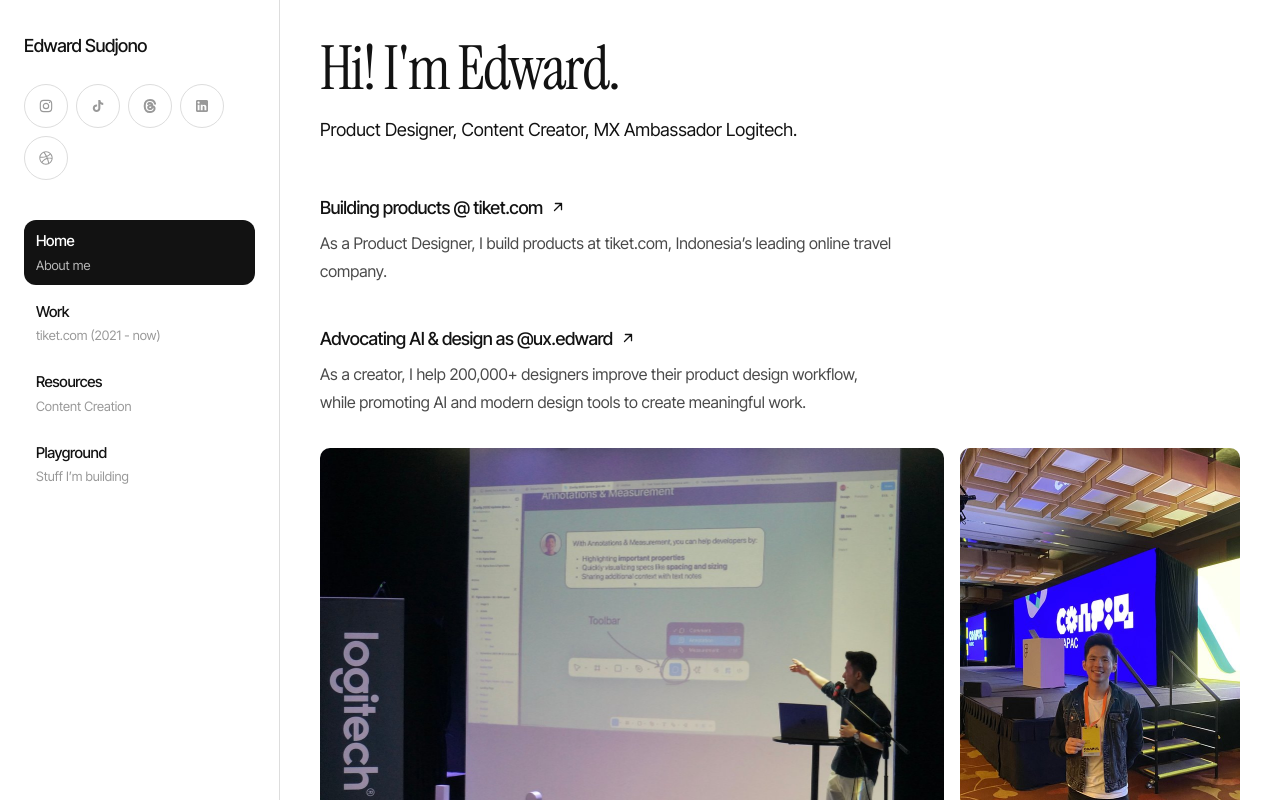
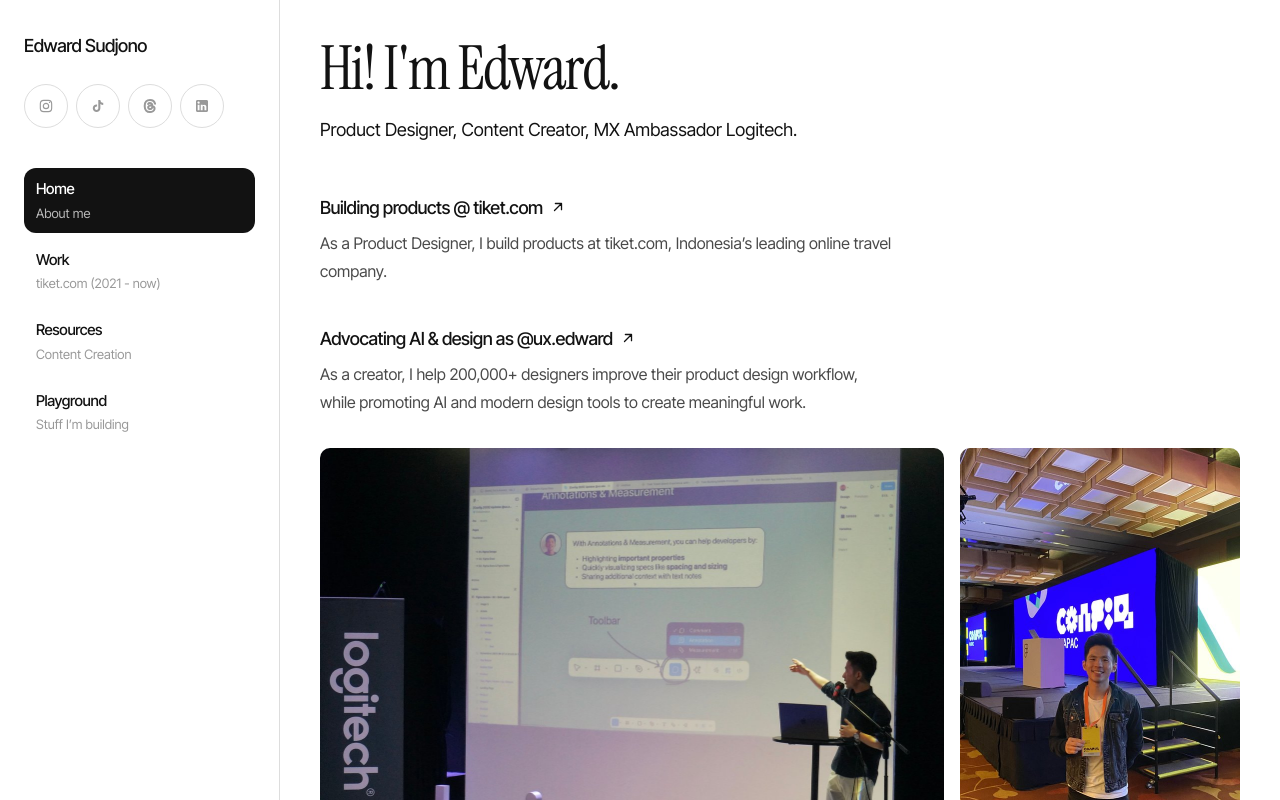
Before and after one commit to uxedward/portfolio, a Next.js app: page / in a window 1280 px wide. Shown: the top 800 px of the page. Built offline with nearby package versions, Linux system fonts and the light colour scheme.

Commit message:
Remove Dribbble from the sidebar social icons
Keep the Dribbble work card; drop the navbar and mobile-menu icon.

Co-authored-by: uxedward <uxedward@users.noreply.github.com>

```diff
--- a/components/icons.tsx
+++ b/components/icons.tsx
@@ -82,24 +82,6 @@ export function IconLinkedIn() {
   );
 }
 
-export function IconDribbble() {
-  return (
-    <svg
-      viewBox="0 0 16 16"
-      width={16}
-      height={16}
-      className="h-4 w-4"
-      fill="none"
-      aria-hidden
-    >
-      <path
-        d="M8 1.33333C4.32 1.33333 1.33333 4.32 1.33333 8C1.33333 11.68 4.32 14.6667 8 14.6667C11.6733 14.6667 14.6667 11.68 14.6667 8C14.6667 4.32 11.6733 1.33333 8 1.33333ZM12.4033 4.40667C13.2239 5.40615 13.6779 6.65622 13.69 7.94933C13.5027 7.91333 11.6227 7.53 9.728 7.76867C9.68467 7.67467 9.648 7.57333 9.60533 7.472C9.48749 7.19398 9.36211 6.91921 9.22933 6.648C11.326 5.79467 12.2807 4.56533 12.4033 4.40667ZM8 2.31667C9.44667 2.31667 10.7693 2.85933 11.7747 3.74867C11.6733 3.89267 10.8127 5.04267 8.788 5.802C7.85533 4.08867 6.82133 2.68533 6.662 2.46867C7.10059 2.36622 7.54961 2.31521 8 2.31667ZM5.578 2.852C6.34084 3.90962 7.04566 5.0079 7.68933 6.142C5.028 6.85067 2.678 6.83533 2.42533 6.83533C2.6085 5.9734 2.98834 5.16544 3.53521 4.47448C4.08207 3.78352 4.78118 3.22826 5.578 2.852ZM2.302 8.00667V7.83333C2.54867 7.84 5.31 7.87667 8.152 7.02333C8.31867 7.34133 8.47 7.66667 8.61467 7.992C8.542 8.014 8.46267 8.03533 8.39067 8.05733C5.45467 9.004 3.89267 11.5927 3.76267 11.81C2.82245 10.7664 2.30163 9.41136 2.302 8.00667ZM8 13.698C6.73427 13.7003 5.50439 13.2777 4.50733 12.498C4.60867 12.288 5.766 10.0607 8.976 8.94C8.99067 8.93333 8.998 8.93333 9.012 8.92533C9.5536 10.3223 9.96055 11.7677 10.2273 13.242C9.52388 13.5447 8.76581 13.6999 8 13.698ZM11.174 12.7213C11.1167 12.3747 10.8127 10.7113 10.0673 8.66533C11.854 8.38333 13.416 8.846 13.6107 8.91133C13.489 9.68003 13.2097 10.4153 12.7904 11.0709C12.3711 11.7266 11.8208 12.2885 11.174 12.7213Z"
-        fill="currentColor"
-      />
-    </svg>
-  );
-}
-
 export function IconExternal() {
   return (
     <svg viewBox="0 0 16 16" className="h-3.5 w-3.5" fill="none" aria-hidden>
--- a/components/sidebar.tsx
+++ b/components/sidebar.tsx
@@ -4,7 +4,6 @@ import Link from "next/link";
 import { usePathname, useRouter } from "next/navigation";
 import { useEffect, useId, useState } from "react";
 import {
-  IconDribbble,
   IconInstagram,
   IconLinkedIn,
   IconThreads,
@@ -20,7 +19,6 @@ const socialIcons = {
   TikTok: IconTikTok,
   Threads: IconThreads,
   LinkedIn: IconLinkedIn,
-  Dribbble: IconDribbble,
 } as const;
 
 export function Sidebar() {
--- a/lib/site.ts
+++ b/lib/site.ts
@@ -43,11 +43,5 @@ export const site = {
       stat: "1k+",
       label: "followers",
     },
-    {
-      name: "Dribbble",
-      href: "https://dribbble.com/uxedward",
-      stat: "Explorations",
-      label: "design studies",
-    },
   ],
 } as const;
```
